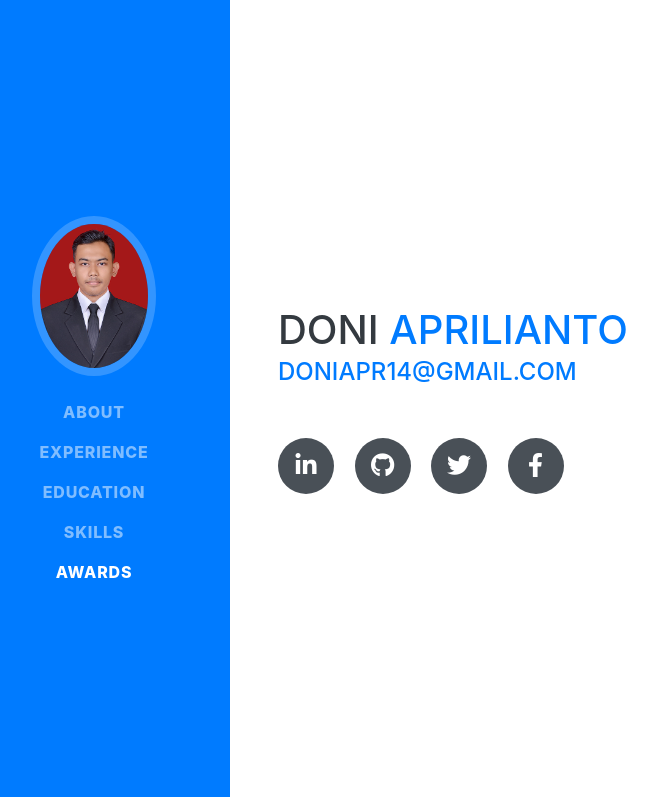
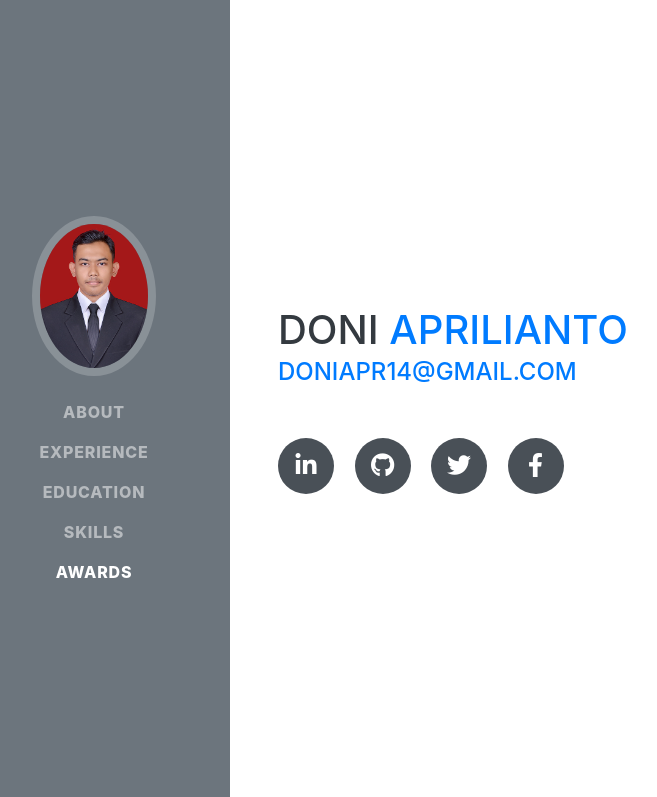
Before and after one commit to doniapr/doniapr.github.io, a website with bundled scripts: page index.html in a window 1280 px wide. Shown: the top 797 px of the page, without its empty margins (42-699 px from the left). Built offline with nearby package versions, Linux system fonts and the light colour scheme; a web font is replaced by a local one.

Commit message:
update color

```diff
--- a/index.html
+++ b/index.html
@@ -25,7 +25,7 @@
 
 <body id="page-top">
 
-  <nav class="navbar navbar-expand-lg navbar-dark bg-primary fixed-top" id="sideNav">
+  <nav class="navbar navbar-expand-lg navbar-dark bg-secondary fixed-top" id="sideNav">
     <a class="navbar-brand js-scroll-trigger" href="#page-top">
       <span class="d-block d-lg-none">Doni Aprilianto</span>
       <span class="d-none d-lg-block">
```
